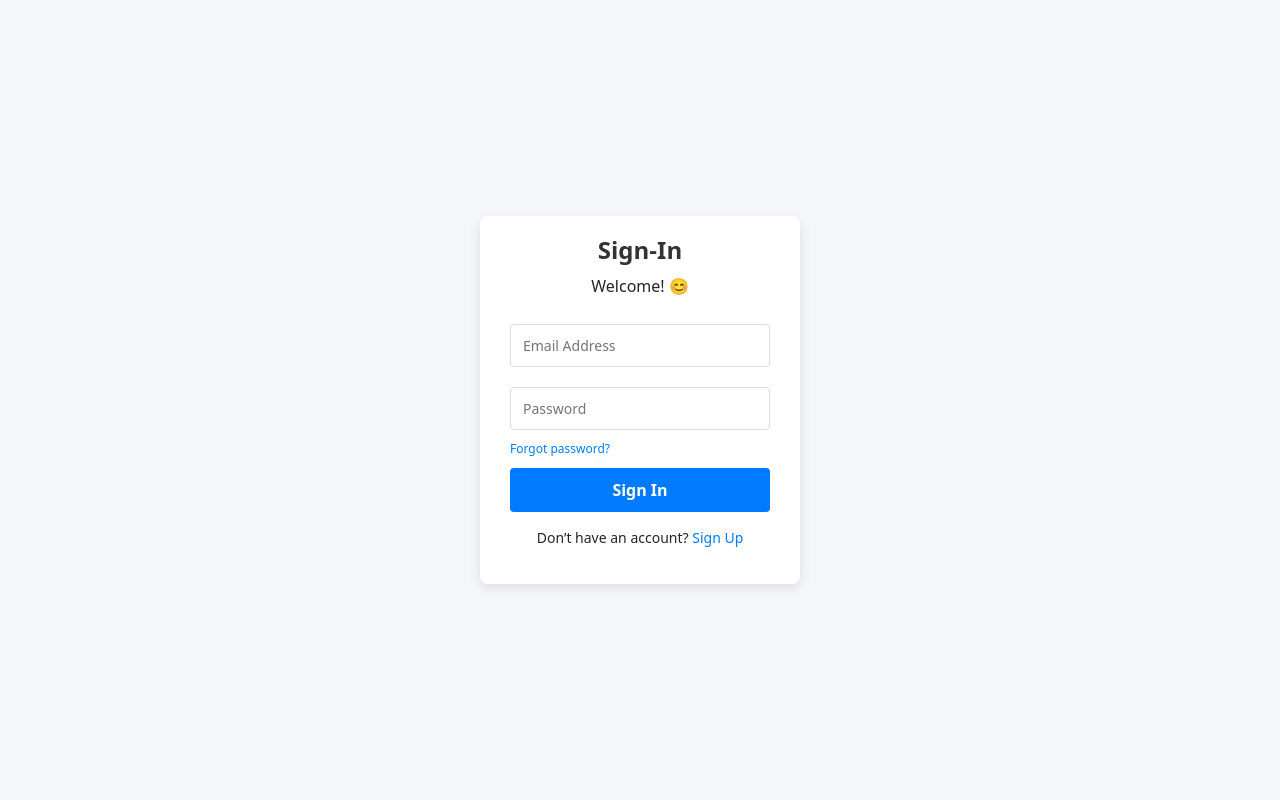
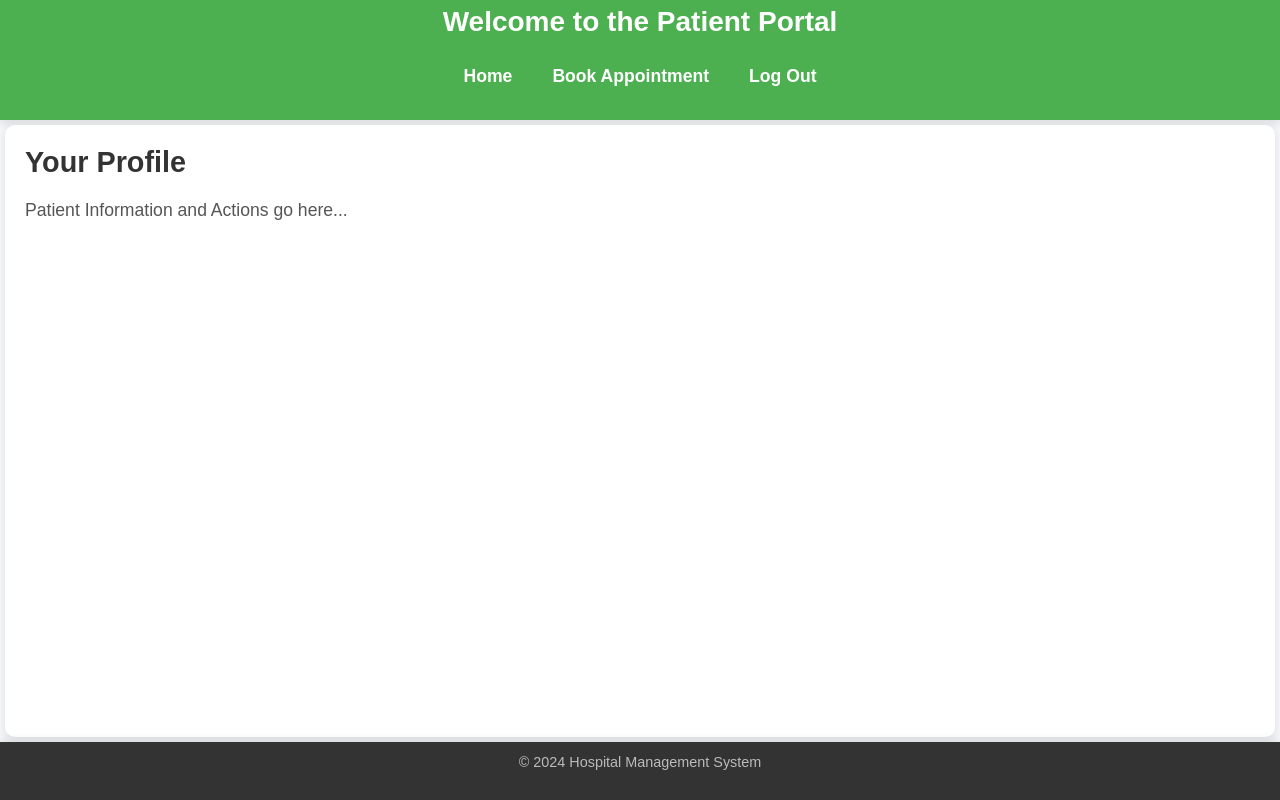
Before and after one commit to S1226M/Hospital_Management, a React (Create React App) app: page /patientSideLayout in a window 1280 px wide. Before the commit this address led to /. Built offline with nearby package versions, Linux system fonts and the light colour scheme.

Commit message:
21-12-2024

```diff
--- /dev/null
+++ b/src/PatientSideView/LayOutPatientSide.js
@@ -0,0 +1,34 @@
+import React from "react";
+import { Link } from "react-router-dom"; // Use react-router for navigation
+import './PatientSidePages.css';
+
+function LayOutPatientSide() {
+    return (
+        <div className="layout-patient-side-container">
+            {/* Header with Navigation Links */}
+            <header className="patient-header">
+                <h3><b>Welcome to the Patient Portal</b></h3>
+                <nav className="patient-nav">
+                    <ul>
+                        <li><Link to="/home">Home</Link></li>
+                        <li><Link to="/appointments">Book Appointment</Link></li>
+                        <li><Link to="/logout">Log Out</Link></li>
+                    </ul>
+                </nav>
+            </header>
+
+            {/* Content */}
+            <main className="patient-content">
+                <h2>Your Profile</h2>
+                <p>Patient Information and Actions go here...</p>
+            </main>
+
+            {/* Footer */}
+            <footer className="patient-footer">
+                <p>&copy; 2024 Hospital Management System</p>
+            </footer>
+        </div>
+    );
+}
+
+export default LayOutPatientSide;
--- /dev/null
+++ b/src/PatientSideView/PatientSidePages.css
@@ -0,0 +1,115 @@
+/* Lay Out Of Patient Side Styling */
+/* Layout Container */
+.layout-patient-side-container {
+    display: flex;
+    flex-direction: column;
+    height: 100vh;
+    font-family: Arial, sans-serif;
+    background-color: #f4f6f9;
+    margin: 0;
+}
+
+/* Header Styling */
+.patient-header {
+    background-color: #4caf50;
+    height: 15%;
+    color: white;
+    text-align: center;
+    padding-top: 05px;
+    font-size: 2rem;
+    box-shadow: 0 4px 8px rgba(0, 0, 0, 0.1);
+}
+
+.patient-nav ul {
+    display: flex;
+    justify-content: center;
+    list-style: none;
+    padding: 0;
+}
+
+.patient-nav ul li {
+    margin: 0 20px;
+}
+
+.patient-nav ul li a {
+    text-decoration: none;
+    color: white;
+    font-size: 1.1rem;
+    font-weight: bold;
+    transition: color 0.3s, transform 0.3s ease-in-out;
+}
+
+.patient-nav ul li a:hover {
+    color: #ffeb3b; /* Highlight color on hover */
+    transform: scale(1.1);
+}
+
+/* Content Section */
+.patient-content {
+    flex: 1;
+    padding: 20px;
+    background-color: #ffffff;
+    box-shadow: 0 2px 8px rgba(0, 0, 0, 0.1);
+    margin: 5px;
+    border-radius: 10px;
+}
+
+/* Patient Profile Heading */
+.patient-content h2 {
+    color: #333;
+    font-size: 1.8rem;
+    margin-bottom: 15px;
+    font-weight: 600;
+}
+
+/* Example content paragraph */
+.patient-content p {
+    font-size: 1.1rem;
+    line-height: 1.8;
+    color: #555;
+}
+
+/* Footer Styling */
+.patient-footer {
+    background-color: #333;
+    color: white;
+    text-align: center;
+    padding: 10px;
+    font-size: 1rem;
+    box-shadow: 0 -2px 8px rgba(0, 0, 0, 0.1);
+}
+
+/* Responsive Design */
+@media (max-width: 768px) {
+    .patient-header {
+        font-size: 1.5rem;
+    }
+
+    .patient-nav ul {
+        flex-direction: column;
+        align-items: center;
+    }
+
+    .patient-nav ul li {
+        margin: 10px 0;
+    }
+
+    .patient-footer {
+        font-size: 0.9rem;
+    }
+
+    .patient-content {
+        padding: 15px;
+    }
+}
+
+/* Extra Enhancements */
+.patient-header h1 {
+    font-size: 2.2rem;
+    font-weight: 600;
+}
+
+.patient-footer p {
+    font-size: 0.9rem;
+    color: #bbb;
+}
--- a/src/index.js
+++ b/src/index.js
@@ -21,6 +21,7 @@ import DepartmentManagement from './AdminManagement/DepartmentManagement';
 import ViewStaffByNumber from './AdminManagement/ViewStaffByNumber'
 import EditStaff from './AdminManagement/EditStaff'
 import AppointmentData from './DoctorManagement/AppointmentData'
+import LayOutPatientSide from './PatientSideView/LayOutPatientSide';
 
 function App() {
   const [isLoggedIn, setIsLoggedIn] = useState(false);
@@ -49,6 +50,9 @@ function App() {
           <Route path='/admin/editStaff/:number' element={<EditStaff/>}/>
           <Route path="departmentManagement" element={<DepartmentManagement />} />
         </Route>
+        <Route path='patientSideLayout' element={<LayOutPatientSide/>}>
+
+        </Route>
         <Route path="*" element={<Navigate to="/" />} />
       </Routes>
     </BrowserRouter>
```
Also changed, not shown: src/PatientSideView/PatientDashboard.js (added, +7 -0 lines).
